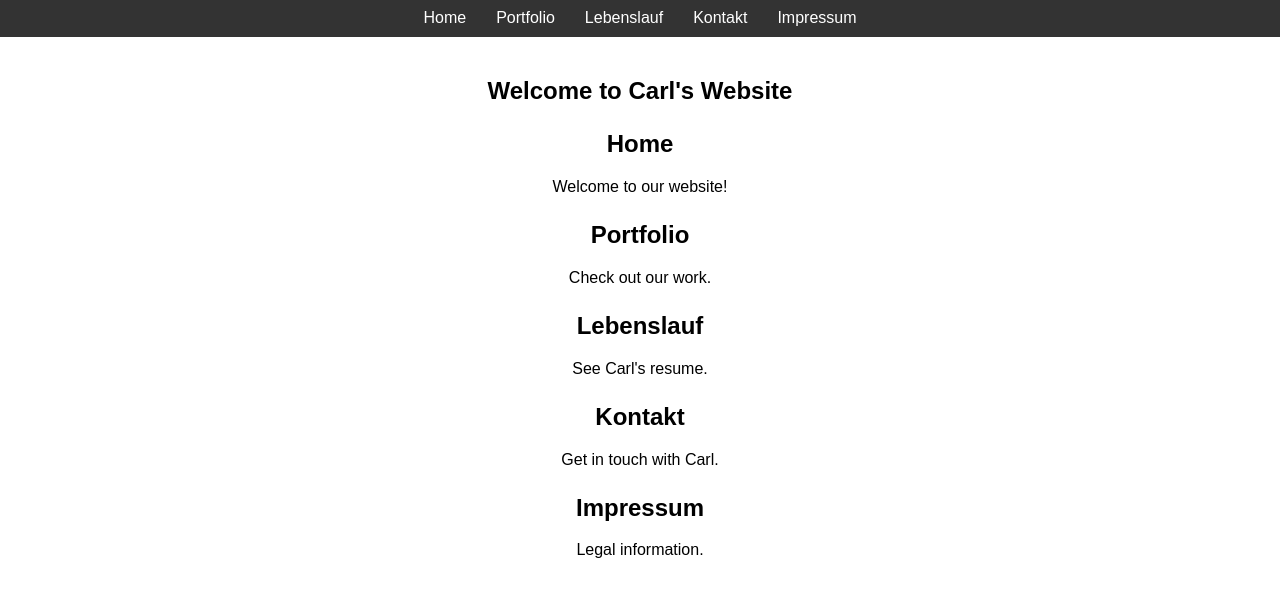
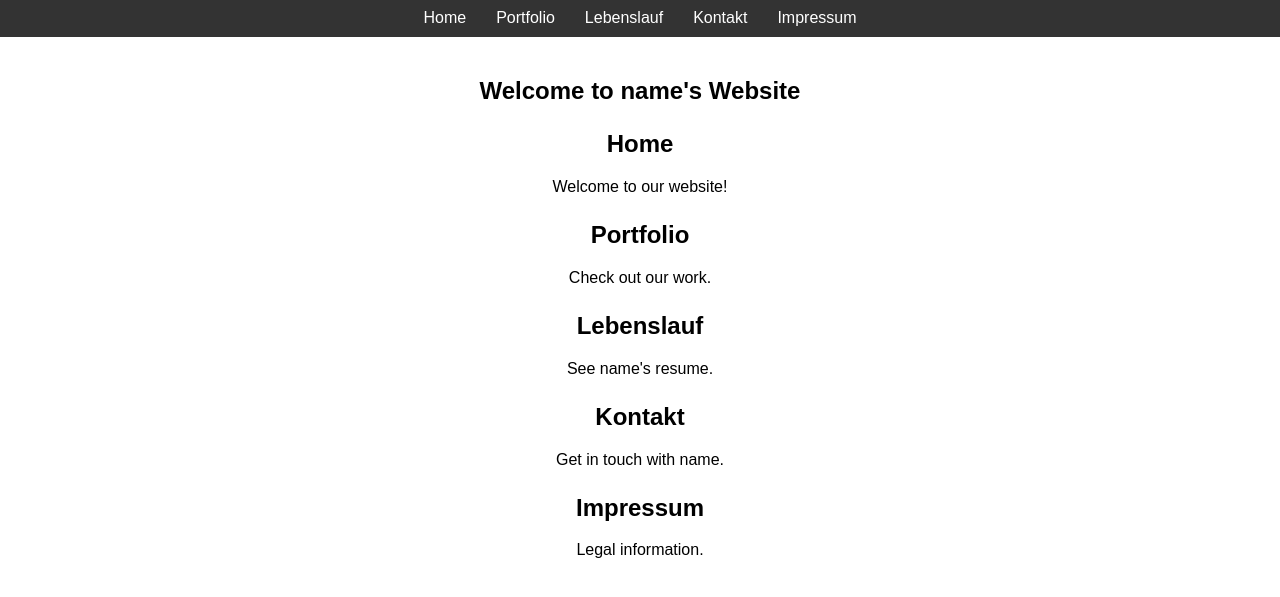
Before and after one commit to CPRooo/personal-website, a plain HTML site: page index.html in a window 1280 px wide. Shown: the part 39-636 px from the top of the page. Drawn offline with Linux system fonts and the light colour scheme; a script that the page names is missing.

Commit message:
Update index.html

```diff
--- a/index.html
+++ b/index.html
@@ -22,7 +22,7 @@
     </header>
 
     <main>
-        <h2>Welcome to Carl's Website</h2>
+        <h2>Welcome to name's Website</h2>
         <section id="home">
             <h2>Home</h2>
             <p>Welcome to our website!</p>
@@ -33,11 +33,11 @@
         </section>
         <section id="lebenslauf">
             <h2>Lebenslauf</h2>
-            <p>See Carl's resume.</p>
+            <p>See name's resume.</p>
         </section>
         <section id="kontakt">
             <h2>Kontakt</h2>
-            <p>Get in touch with Carl.</p>
+            <p>Get in touch with name.</p>
         </section>
         <section id="impressum">
             <h2>Impressum</h2>
```
